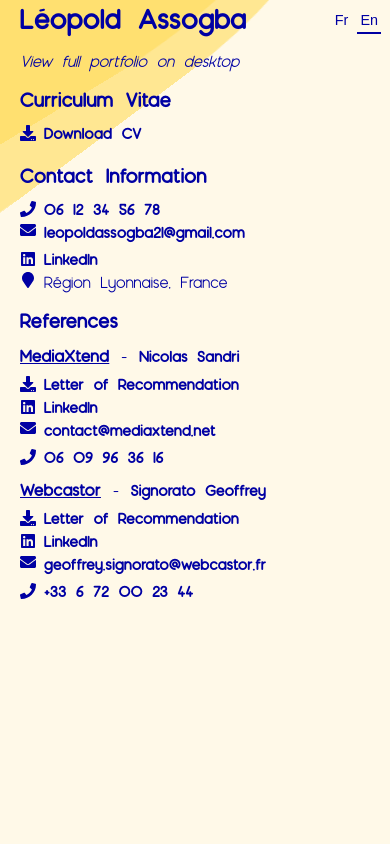
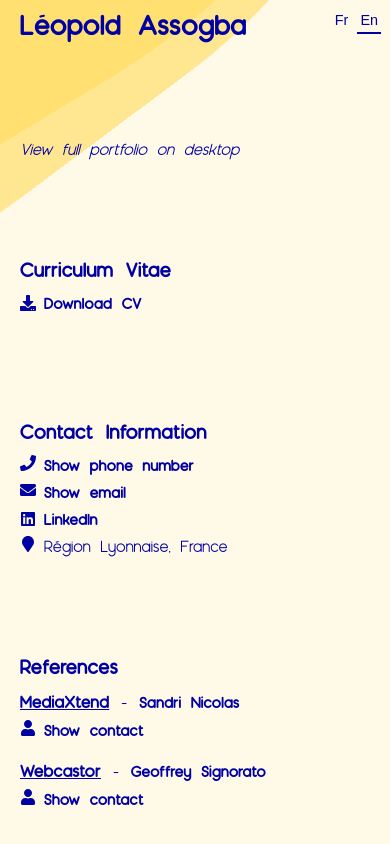
Before and after one commit to LeopoldAssogbaA/nextjs-typescript-portfolio, a Next.js app: page /en in a window 390 px wide. Built offline with nearby package versions, Linux system fonts and the light colour scheme.

Commit message:
adjust styles on mobile

```diff
--- a/src/components/Contact/infoReveal.tsx
+++ b/src/components/Contact/infoReveal.tsx
@@ -2,6 +2,8 @@ import React, { useState } from 'react';
 import Link from 'next/link';
 import { useTranslations } from 'next-intl';
 import validator from 'validator';
+import { useGSAP } from '@gsap/react';
+import gsap from 'gsap';
 
 interface InfoItem {
   icon: React.ReactNode;
@@ -17,7 +19,7 @@ interface InfoRevealProps {
   isMobile?: boolean;
 }
 
-const LinkComponent = ({ item }: { item: InfoItem }) => {
+const LinkComponent = ({ item, isMobile }: { item: InfoItem, isMobile?: boolean }) => {
   const t = useTranslations("Contact");
   if (!item.link) {
     return null;
@@ -30,10 +32,19 @@ const LinkComponent = ({ item }: { item: InfoItem }) => {
     window.open(`https://mail.google.com/mail/?view=cm&fs=1&to=${encodedEmail}&su=${subject}`, '_blank');
   }
 
+  useGSAP(() => {
+    gsap.to('.mobile-info', {
+      opacity: 1,
+      x: 0,
+      duration: 0.5,
+      stagger: 0.05,
+    });
+  }, []);
+
   if (isEmail && item.link) {
     return (
       <button
-        className='info-link hover-effect'
+        className={`info-link hover-effect ${isMobile ? 'mobile-info' : ''}`}
         onClick={() => item.link && handleEmailClick(item.link)}
       >
         {item.icon}
@@ -45,7 +56,7 @@ const LinkComponent = ({ item }: { item: InfoItem }) => {
   return (
     <Link
       href={item.link}
-      className='info-link hover-effect'
+      className={`info-link hover-effect ${isMobile ? 'mobile-info' : ''}`}
       target='_blank'
       rel='noopener noreferrer'
       {...(item.link.includes('static/files') && { download: true })}
@@ -59,12 +70,12 @@ const LinkComponent = ({ item }: { item: InfoItem }) => {
 const InfoReveal: React.FC<InfoRevealProps> = ({ items, buttonText, buttonIcon, isMobile }) => {
   const [isVisible, setIsVisible] = useState(false);
 
-  if (isVisible || isMobile) {
+  if (isVisible) {
     return (
       <div className={`info-reveal ${isMobile ? 'mobile reveal-text' : ''}`}>
         {items.map((item, index) => {
           return item.link ? (
-            <LinkComponent key={index} item={item} />
+            <LinkComponent key={index} item={item} isMobile={isMobile} />
           ) : (
             <div key={index} className='info-item'>
               {item.icon}
@@ -78,7 +89,7 @@ const InfoReveal: React.FC<InfoRevealProps> = ({ items, buttonText, buttonIcon,
 
   return (
     <button
-      className='info-button hover-effect'
+      className={`info-button hover-effect ${isMobile ? 'mobile reveal-text' : ''}`}
       onClick={() => setIsVisible(true)}
     >
       {buttonIcon}
--- a/src/components/Mobile/index.tsx
+++ b/src/components/Mobile/index.tsx
@@ -19,6 +19,15 @@ const MobilePortfolio: React.FC = () => {
       stagger: .02,
       delay: 0.8,
       ease: 'power2.inOut'
+    });
+    gsap.to(['body', 'html'], {
+      height: '100%',
+      duration: 0,
+    });
+    gsap.to('main', {
+      height: '100%',
+      width: '100%',
+      duration: 0,
     });
   }, []);
 
--- a/src/components/Mobile/styled.tsx
+++ b/src/components/Mobile/styled.tsx
@@ -76,11 +76,11 @@ export const ContactInfoContainer = styled.div`
   h1 {
     font-size: 1.8rem;
     font-weight: 700;
-    margin:0 0 16px 0;
+    margin: 6px 0 16px 0;
   }
 
   a, button {
-    margin-bottom: 4px;
+    margin-bottom: 8px;
     color: var(--color-deep-blue);
     &:hover {
       color: var(--color-deep-blue);
@@ -195,4 +195,9 @@ export const ContactContentMobile = styled.div`
     justify-content: start;
     align-items: start;
   }
+
+  .mobile-info {
+    opacity: 0;
+    transform: translateX(-15px);
+  }
 `;
--- a/src/utils/constants/contact.tsx
+++ b/src/utils/constants/contact.tsx
@@ -30,7 +30,7 @@ const CONTACT = {
     {
       company: 'MediaXtend',
       letter: '/static/files/lettre_recommandation_mediaxtend.pdf',
-      name: 'Nicolas Sandri',
+      name: 'Sandri Nicolas',
       linkedin: 'https://fr.linkedin.com/in/nicolassandri',
       emailText: 'hello-mediaxtend',
       email: 'contact@mediaxtend.net',
@@ -39,11 +39,11 @@ const CONTACT = {
     {
       company: 'Webcastor',
       letter: '/static/files/lettre_recommandation_webcastor.pdf',
-      name: 'Signorato Geoffrey',
+      name: 'Geoffrey Signorato',
       linkedin: 'https://fr.linkedin.com/in/geoffrey-signorato',
       emailText: 'hello-webcastor',
       email: 'geoffrey.signorato@webcastor.fr',
-      phone: '+33 6 72 00 23 44'
+      phone: '06 72 00 23 44'
     }
   ]
 };
```
